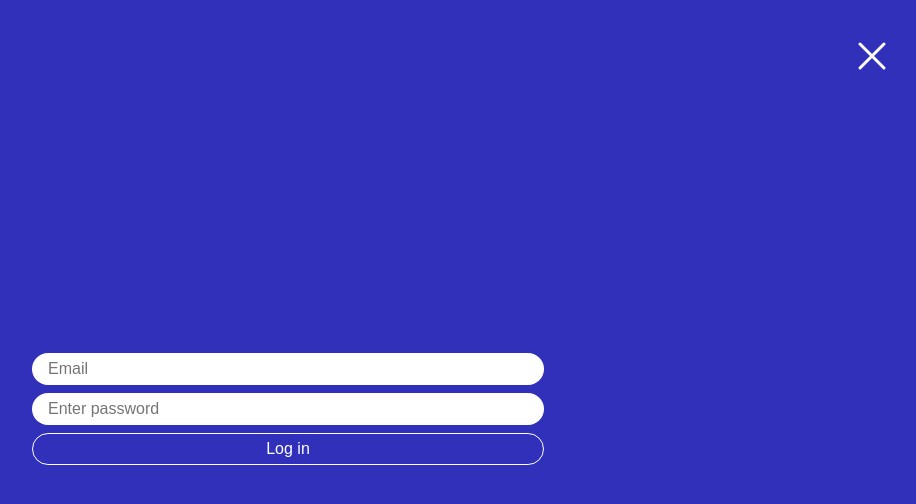
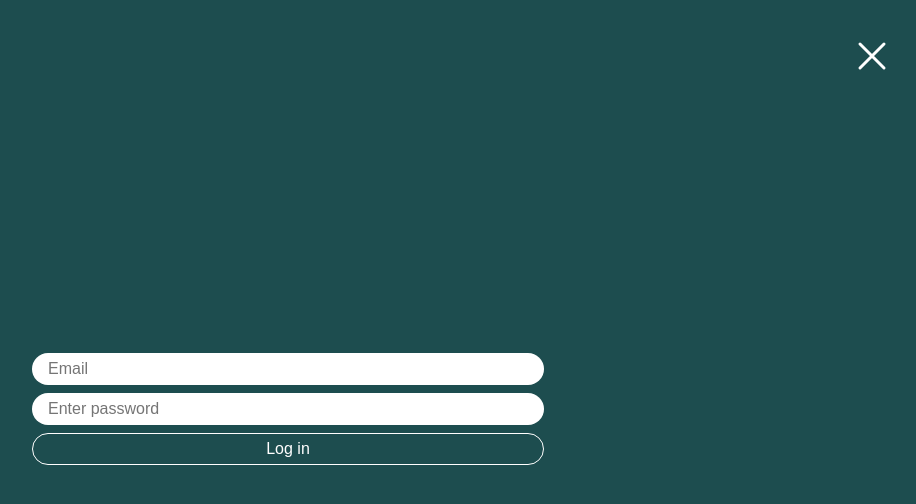
Before and after one commit to stefanljusic10/BIT-final, a React (Create React App) app: page /login in a window 1280 px wide. Shown: the top 504 px of the page, without its empty margins (352-1268 px from the left). Built offline with nearby package versions, Linux system fonts and the light colour scheme; no server answers.

Commit message:
error message

```diff
--- a/src/App.scss
+++ b/src/App.scss
@@ -9,6 +9,7 @@
 .main-box{
     padding: 2rem;
     min-height: 85vh;
+    background-color: #E5DFDF;
 
     @include respond(bp-640){
         padding: 1rem;
--- a/src/components/Button/button.scss
+++ b/src/components/Button/button.scss
@@ -47,7 +47,7 @@
 
   &:hover{
     background-color: white;
-    color: $color-blue;
+    color: $color-cold;
     transition: ease 500ms;
   }
 }
--- a/src/components/Candidate/CandidateModal/candidateModal.scss
+++ b/src/components/Candidate/CandidateModal/candidateModal.scss
@@ -2,7 +2,7 @@
 
 .report-modal {
   background-color: white;
-  border: 10px solid blue;
+  border: 10px solid #1D4D4F;
   border-radius: 20px;
   position: absolute;
   top: 0;
--- a/src/components/Candidate/CandidateReport/candidateReport.scss
+++ b/src/components/Candidate/CandidateReport/candidateReport.scss
@@ -24,7 +24,12 @@
     display: flex;
     flex-direction: row;
     padding: 1rem 0;
+    border-radius: 1rem;
     @include cardBoxShadow;
+    &:hover{
+      transform: scale(1.02);
+      transition-delay: 1ms;
+    }
 
     @include respond(bp-768) {
       flex-direction: column;
--- a/src/components/Footer/footer.scss
+++ b/src/components/Footer/footer.scss
@@ -6,7 +6,7 @@
   z-index: 5;
   bottom: 0;
   width: 100%;
-  background-color: $color-blue;
+  background-color: $color-cold;
   color: white;
   padding: 1rem 2rem;
 
--- a/src/components/Header/header.scss
+++ b/src/components/Header/header.scss
@@ -5,7 +5,7 @@
   display: flex;
   justify-content: space-between;
   align-items: center;
-  background-color: $color-blue;
+  background-color: $color-cold;
   padding: 1rem 2rem;
 
   @include respond(bp-640) {
--- a/src/components/LogInModal/logInModal.scss
+++ b/src/components/LogInModal/logInModal.scss
@@ -8,7 +8,7 @@
   right: 0;
   bottom: 0;
   left: 0;
-  background-color: $color-blue;
+  background-color: $color-cold;
   @include center-x-y;
   flex-direction: column;
 
--- a/src/pages/CandidatePage/CandidatePage.js
+++ b/src/pages/CandidatePage/CandidatePage.js
@@ -19,7 +19,7 @@ const CandidatePage = () => {
   const chosenCandidate = data.candidates.find((e) => e.id == id);
   const chosenCandidateReports = data?.reports.filter((e) => e.candidateId == id);
 
-  if (!chosenCandidate) return <ErrorPage />;
+  if (!chosenCandidate) return <ErrorPage text='Cadidate not found!' />;
 
   return (
     <>
--- a/src/scss/_variables.scss
+++ b/src/scss/_variables.scss
@@ -1,5 +1,5 @@
 $btnBlue: rgb(84, 164, 255);
 $btnRed: rgb(216, 111, 146);
 $btnGreen: rgb(105, 223, 105);
-$color-blue: rgb(48, 48, 187);
+$color-cold: #1D4D4F;
 $color-gray: rgb(128, 128, 128);
```
